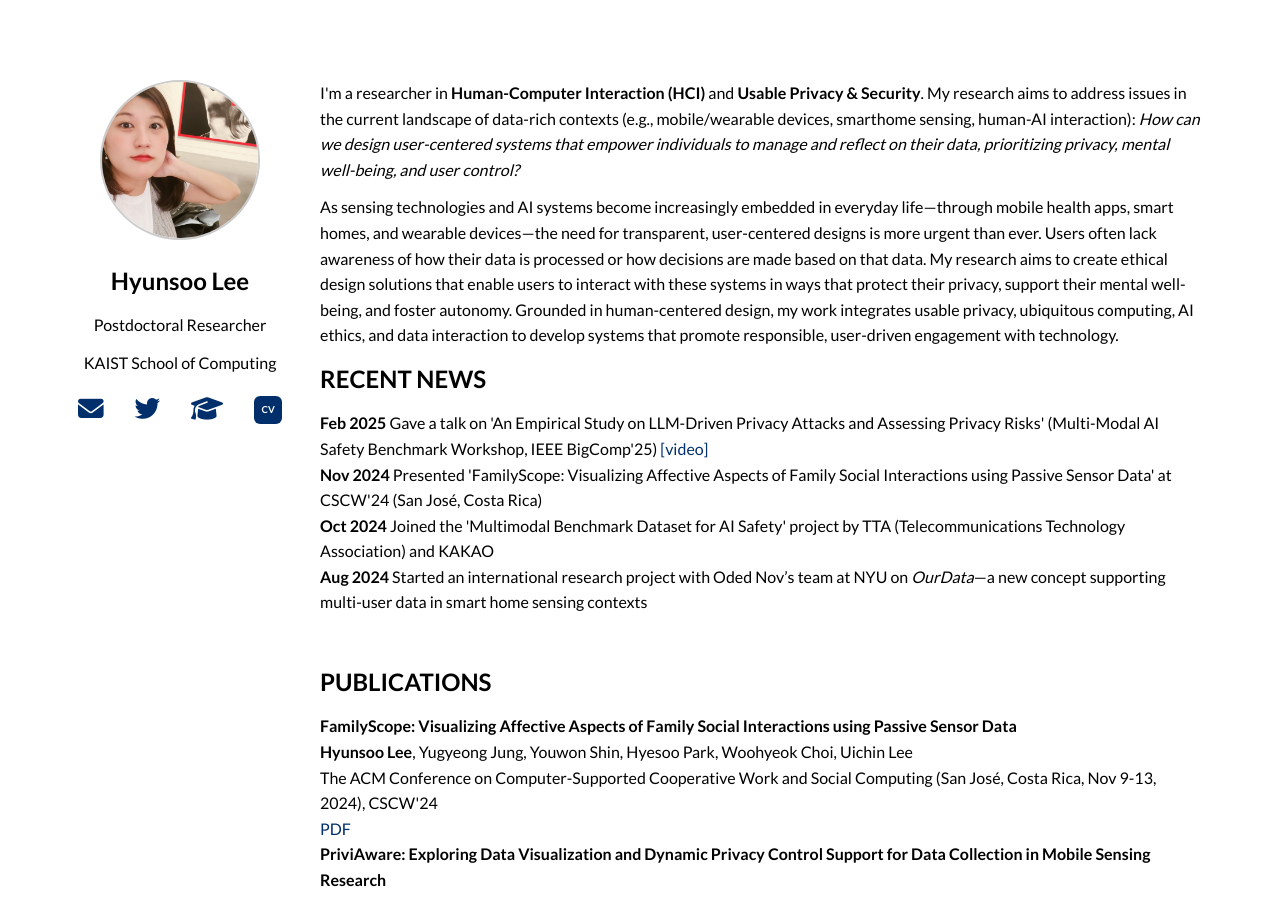
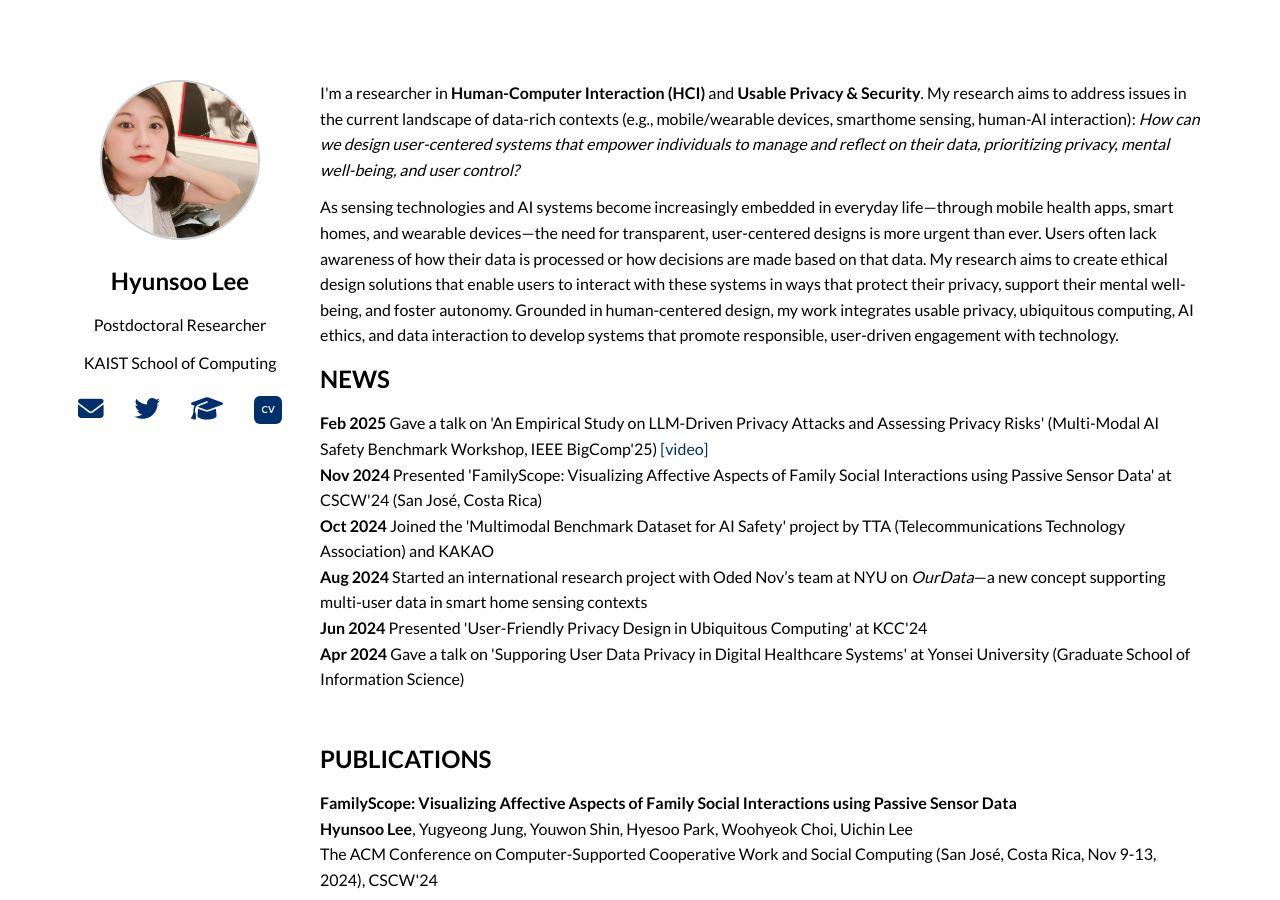
Before and after one commit to hslee90/hslee90.github.io, a Jekyll site: the page built from index.md, in a window 1280 px wide and 900 px high. Built offline with Jekyll 4.4.1, drawn with Linux system fonts in a browser that asks for light colours; nearby versions of some CDN libraries.

Commit message:
Update index.md

```diff
--- a/index.md
+++ b/index.md
@@ -33,7 +33,7 @@ title: "Home"
 
     <p>As sensing technologies and AI systems become increasingly embedded in everyday life—through mobile health apps, smart homes, and wearable devices—the need for transparent, user-centered designs is more urgent than ever. Users often lack awareness of how their data is processed or how decisions are made based on that data. My research aims to create ethical design solutions that enable users to interact with these systems in ways that protect their privacy, support their mental well-being, and foster autonomy. Grounded in human-centered design, my work integrates usable privacy, ubiquitous computing, AI ethics, and data interaction to develop systems that promote responsible, user-driven engagement with technology.</p>
 
-   <h2 id="news">RECENT NEWS</h2>
+   <h2 id="news">NEWS</h2>
    <div class="news-item">
    <strong>Feb 2025</strong> Gave a talk on 'An Empirical Study on LLM-Driven Privacy Attacks and Assessing Privacy Risks' (Multi-Modal AI Safety Benchmark Workshop, IEEE BigComp'25)
    <a href="https://drive.google.com/file/d/1AUVYTqllDpHN6iQ8BQFxD_omzMx-udne/view?usp=sharing">[video]</a>
@@ -46,6 +46,12 @@ title: "Home"
    </div>
    <div class="news-item">
    <strong>Aug 2024</strong> Started an international research project with Oded Nov’s team at NYU on <i>OurData</i>—a new concept supporting multi-user data in smart home sensing contexts
+   </div>
+   <div class="news-item">
+   <strong>Jun 2024</strong> Presented 'User-Friendly Privacy Design in Ubiquitous Computing' at KCC'24
+   </div>
+    <div class="news-item">
+   <strong>Apr 2024</strong> Gave a talk on 'Supporing User Data Privacy in Digital Healthcare Systems' at Yonsei University (Graduate School of Information Science)
    </div>
 
 
```
